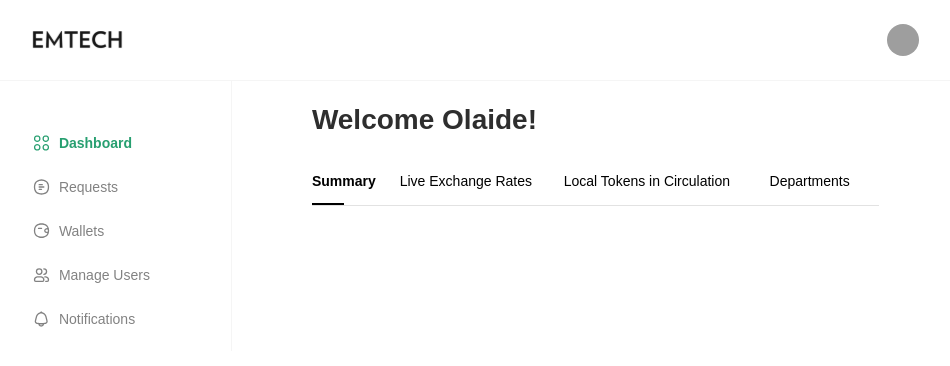
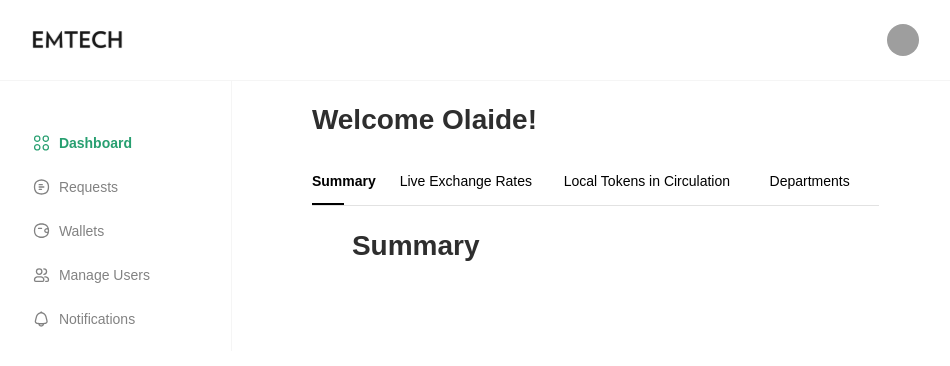
Before and after one commit to code-monarch/psychic-system, a React (Create React App) app: page /dashboard in a window 1280 px wide. Shown: the top 366 px of the page, without its empty margins (165-1115 px from the left). Built offline with nearby package versions, Linux system fonts and the light colour scheme; no server answers; grey boxes are pictures that could not be loaded; a web font is replaced by a local one.

Commit message:
Updated with sidebar navigation and routing for the dashboard tabs

```diff
--- a/src/components/DashboardView.tsx
+++ /dev/null
@@ -1,42 +0,0 @@
-import styled from 'styled-components';
-import Tabs from './Tabs';
-
-const View = styled.div`
-  display: flex;
-  flex-direction: column;
-  flex: 1; // TODO: Figure out how to determine this from parent
-  margin: 0 80px;
-`;
-
-const Header = styled.h2`
-  color: #2e2e2e;
-  font-weight: bold;
-  font-size: 28px;
-`;
-
-const DashTabs = styled(Tabs)`
-  font-weight: 400;
-  font-size: 14px;
-  line-height: 24px;
-  border-bottom: solid 1px #e2e2e2;
-`;
-
-const TabView = styled.div`
-  flex: 1;
-`;
-
-export default function DashboardView({ displayName }: { displayName: string }) {
-  const tabItems = ['Summary', 'Live Exchange Rates', 'Local Tokens in Circulation', 'Departments'];
-
-  const handleTabSelected = (tabIndex: number) => {
-    // TODO: Change here to select appropriate tabbed view
-  };
-
-  return (
-    <View>
-      <Header>Welcome {displayName}!</Header>
-      <DashTabs onTabSelected={handleTabSelected} items={tabItems} />
-      <TabView>{/* TODO: Organize tabbed views by route */}</TabView>
-    </View>
-  );
-}
--- a/src/components/Tabs.tsx
+++ b/src/components/Tabs.tsx
@@ -1,12 +1,17 @@
 import styled from 'styled-components';
-import React, { useState } from 'react';
+import React, { useEffect, useRef, useState, forwardRef, ForwardedRef } from 'react';
+import { useHistory } from 'react-router-dom';
+import { useGetQueryParams } from '../hooks/useQueryParams';
+import { dasbhboardTabItems } from '../lib/constants';
 
 const Container = styled.div`
   display: flex;
 `;
 
 // This component allows for text within to change from normal to bold without changing overall layout
-const BoldItemContent = ({
+const BoldItemContent = forwardRef(
+  (
+    {
       className,
       text,
       onClick,
@@ -14,11 +19,14 @@ const BoldItemContent = ({
       className?: string;
       text: string;
       onClick?: React.MouseEventHandler<HTMLDivElement>;
-}) => (
-  <div className={className} onClick={onClick}>
+    },
+    ref: ForwardedRef<HTMLDivElement>,
+  ) => (
+    <div className={className} onClick={onClick} ref={ref}>
       <span>{text}</span>
       <span aria-hidden="true">{text}</span>
     </div>
+  ),
 );
 
 const BoldItem = styled(BoldItemContent)`
@@ -65,35 +73,52 @@ const TabsList = styled.div<{ indicatorOffset: number }>`
   }
 `;
 
-export default function Tabs({
+interface IQueryParams {
+  tab?: string;
+}
+export const Tabs = ({
   className,
-  items,
   onTabSelected,
 }: {
   className?: string;
-  items: string[];
   onTabSelected: (tabIndex: number) => void;
-}) {
+}) => {
   const [selectedTab, setSelectedTab] = useState({ index: 0, offset: 0 });
+  const tabElementRefs = useRef<Array<HTMLDivElement>>([]);
+  const queryParams: IQueryParams = useGetQueryParams();
+  const history = useHistory();
 
-  const handleClick = ({ index, offset }: { index: number; offset: number }) => {
-    setSelectedTab({ index, offset });
-    onTabSelected(index);
+  const handleClick = (index: number) => {
+    history.push(`/dashboard?tab=${dasbhboardTabItems[index].route}`);
   };
+
+  useEffect(() => {
+    setTimeout(() => {
+      if (queryParams?.tab) {
+        const tabIndex = dasbhboardTabItems.findIndex((param) => param.route === queryParams?.tab);
+        if (selectedTab.index !== tabIndex) {
+          const offset = tabElementRefs?.current?.[tabIndex]?.offsetLeft;
+          setSelectedTab({ index: tabIndex, offset });
+          onTabSelected(tabIndex);
+        }
+      }
+    }, 50); // adding a timeout here because the refs are only available to be read sometime after the page loads
+  }, [queryParams?.tab]);
 
   return (
     <Container className={className}>
       <TabsList indicatorOffset={selectedTab.offset}>
-        {items.map((item, i) => (
+        {dasbhboardTabItems.map((item, i) => (
           <Tab
+            ref={(el) => (tabElementRefs.current[i] = el)}
             key={`tab-${i}`}
-            text={item}
+            text={item.title}
             selected={i === selectedTab.index}
-            onClick={(e) => handleClick({ index: i, offset: e.currentTarget.offsetLeft })}
+            onClick={(e) => handleClick(i)}
           />
         ))}
         <SelectedIndicator aria-hidden="true" />
       </TabsList>
     </Container>
   );
-}
+};
--- a/src/lib/constants.ts
+++ b/src/lib/constants.ts
@@ -1,4 +1,3 @@
-
 /**
  * Object containing the routes that only a logged out user can visit.
  */
@@ -18,12 +17,34 @@ export const MEMBER_ROUTE = {
   get DASHBOARD(): string {
     return '/dashboard';
   },
+  get REQUESTS(): string {
+    return '/requests';
+  },
+  get WALLETS(): string {
+    return '/wallets';
+  },
   get PAGE_NOT_FOUND(): string {
     return '/404';
   },
 };
 
-
+/**
+ * Object containing the routes for the dashboard tabs.
+ */
+export const DASHBOARD_ROUTES = {
+  get DASHBOARD_SUMMARY(): string {
+    return '/dashboard/summary';
+  },
+  get EXCHANGE_RATES(): string {
+    return '/dashboard/rates';
+  },
+  get LOCAL_TOKENS(): string {
+    return '/dashboard/tokens';
+  },
+  get DEPARTMENTS(): string {
+    return '/dashboard/departments';
+  },
+};
 
 /**
  * Prefix used to more easily find & identify values we set in our browser's LocalStorage for our app.
@@ -39,3 +60,29 @@ export enum USER_ROLES {
   CENTRAL_BANK = 'central bank',
   INTEGRATOR = 'integrator',
 }
+
+enum QUERY_PARAM_OPTIONS {
+  SUMMARY = 'summary',
+  RATES = 'rates',
+  TOKENS = 'tokens',
+  DEPARTMENTS = 'departments',
+}
+
+export const dasbhboardTabItems: { title: string; route: string }[] = [
+  {
+    title: 'Summary',
+    route: 'summary',
+  },
+  {
+    title: 'Live Exchange Rates',
+    route: 'rates',
+  },
+  {
+    title: 'Local Tokens in Circulation',
+    route: 'tokens',
+  },
+  {
+    title: 'Departments',
+    route: 'departments',
+  },
+];
--- /dev/null
+++ b/src/pages/DashboardView.tsx
@@ -0,0 +1,48 @@
+import styled from 'styled-components';
+import { useState } from 'react';
+import { Tabs } from '../components/Tabs';
+import { DashboardSummary } from './dashboard/DashboardSummary';
+import { DashboardTokens } from './dashboard/DashboardTokens';
+import { DashboardExchangeRates } from './dashboard/DashboardExchangeRates';
+import { DashboardDepartments } from './dashboard/DashboardDepartments';
+
+const View = styled.div`
+  display: flex;
+  flex-direction: column;
+  flex: 1; // TODO: Figure out how to determine this from parent
+  margin: 0 80px;
+`;
+
+const Header = styled.h2`
+  color: #2e2e2e;
+  font-weight: bold;
+  font-size: 28px;
+`;
+
+const DashTabs = styled(Tabs)`
+  font-weight: 400;
+  font-size: 14px;
+  line-height: 24px;
+  border-bottom: solid 1px #e2e2e2;
+`;
+
+const TabView = styled.div`
+  flex: 1;
+`;
+
+export const DashboardView = ({ displayName }: { displayName: string }) => {
+  const tabViews = [<DashboardSummary />, <DashboardExchangeRates />, <DashboardTokens />, <DashboardDepartments />];
+  const [selectedTabView, setSelectedTabView] = useState(tabViews[0]);
+
+  const handleTabSelected = (tabIndex: number) => {
+    setSelectedTabView(tabViews[tabIndex]);
+  };
+
+  return (
+    <View>
+      <Header>Welcome {displayName}!</Header>
+      <DashTabs onTabSelected={handleTabSelected} />
+      <TabView>{selectedTabView}</TabView>
+    </View>
+  );
+};
--- a/src/pages/Dashboard.tsx
+++ b/src/pages/Layout.tsx
@@ -1,10 +1,14 @@
 import styled from 'styled-components';
+import { Redirect, Route, Switch } from 'react-router-dom';
 import DashboardHeader from '../components/DashboardHeader';
 import { NavigationList } from '../components/NavigationList';
-import DashboardView from '../components/DashboardView';
+import { DashboardView } from './DashboardView';
 import { useAuth } from '../context/auth-context';
 
 import { navIconsDefault as defaultIcons, navIconsActive as activeIcons } from '../assets/images/icons/navigation';
+import { MEMBER_ROUTE } from '../lib/constants';
+import { Requests } from './Requests';
+import { Wallets } from './Wallets';
 
 const Screen = styled.div`
   flex: 1;
@@ -52,7 +56,7 @@ const navigationItems = [
   },
 ];
 
-export default function Dashboard() {
+export default function Layout() {
   const { appUser, userRole } = useAuth();
   return (
     <Screen>
@@ -62,9 +66,20 @@ export default function Dashboard() {
           <NavigationList itemSpacing={20} links={navigationItems} />
         </SideNav>
         <Content>
-          {/* TODO: use Router to swap between views within the dashboard
-                    <TransactionsView displayName={displayName}></TransactionsView> */}
-          <DashboardView displayName={appUser.displayName} />
+          <Switch>
+            <Route path={MEMBER_ROUTE.DASHBOARD} exact>
+              <DashboardView displayName={appUser.displayName} />
+            </Route>
+            <Route path={MEMBER_ROUTE.REQUESTS} exact>
+              <Requests />
+            </Route>
+            <Route path={MEMBER_ROUTE.WALLETS} exact>
+              <Wallets />
+            </Route>
+            <Route path="*" exact={false}>
+              <Redirect to={{ pathname: MEMBER_ROUTE.DASHBOARD }} />
+            </Route>
+          </Switch>
         </Content>
       </Body>
     </Screen>
--- /dev/null
+++ b/src/pages/Requests.tsx
@@ -0,0 +1,20 @@
+import styled from 'styled-components';
+
+const View = styled.div`
+  display: flex;
+  flex-direction: column;
+  flex: 1; // TODO: Figure out how to determine this from parent
+  margin: 0 80px;
+`;
+
+const Header = styled.h2`
+  color: #2e2e2e;
+  font-weight: bold;
+  font-size: 28px;
+`;
+
+export const Requests = () => (
+  <View>
+    <Header>Requests</Header>
+  </View>
+);
--- /dev/null
+++ b/src/pages/Wallets.tsx
@@ -0,0 +1,20 @@
+import styled from 'styled-components';
+
+const View = styled.div`
+  display: flex;
+  flex-direction: column;
+  flex: 1; // TODO: Figure out how to determine this from parent
+  margin: 0 80px;
+`;
+
+const Header = styled.h2`
+  color: #2e2e2e;
+  font-weight: bold;
+  font-size: 28px;
+`;
+
+export const Wallets = () => (
+  <View>
+    <Header>Wallets</Header>
+  </View>
+);
--- /dev/null
+++ b/src/pages/dashboard/DashboardDepartments.tsx
@@ -0,0 +1,19 @@
+import styled from 'styled-components';
+
+const Wrapper = styled.div`
+  display: flex;
+  flex-direction: column;
+  margin: 0 40px;
+`;
+
+const Header = styled.h2`
+  color: #2e2e2e;
+  font-weight: bold;
+  font-size: 28px;
+`;
+
+export const DashboardDepartments = () => (
+  <Wrapper>
+    <Header>Departments</Header>
+  </Wrapper>
+);
--- /dev/null
+++ b/src/pages/dashboard/DashboardExchangeRates.tsx
@@ -0,0 +1,19 @@
+import styled from 'styled-components';
+
+const Wrapper = styled.div`
+  display: flex;
+  flex-direction: column;
+  margin: 0 40px;
+`;
+
+const Header = styled.h2`
+  color: #2e2e2e;
+  font-weight: bold;
+  font-size: 28px;
+`;
+
+export const DashboardExchangeRates = () => (
+  <Wrapper>
+    <Header>Exchange Rates</Header>
+  </Wrapper>
+);
--- /dev/null
+++ b/src/pages/dashboard/DashboardSummary.tsx
@@ -0,0 +1,19 @@
+import styled from 'styled-components';
+
+const Wrapper = styled.div`
+  display: flex;
+  flex-direction: column;
+  margin: 0 40px;
+`;
+
+const Header = styled.h2`
+  color: #2e2e2e;
+  font-weight: bold;
+  font-size: 28px;
+`;
+
+export const DashboardSummary = () => (
+  <Wrapper>
+    <Header>Summary</Header>
+  </Wrapper>
+);
--- /dev/null
+++ b/src/pages/dashboard/DashboardTokens.tsx
@@ -0,0 +1,19 @@
+import styled from 'styled-components';
+
+const Wrapper = styled.div`
+  display: flex;
+  flex-direction: column;
+  margin: 0 40px;
+`;
+
+const Header = styled.h2`
+  color: #2e2e2e;
+  font-weight: bold;
+  font-size: 28px;
+`;
+
+export const DashboardTokens = () => (
+  <Wrapper>
+    <Header>Tokens</Header>
+  </Wrapper>
+);
```
Also changed, not shown: src/navigation/AuthenticatedRoutes.tsx (+4 -19 lines). Lines whose indentation alone changed are shown as unchanged.
